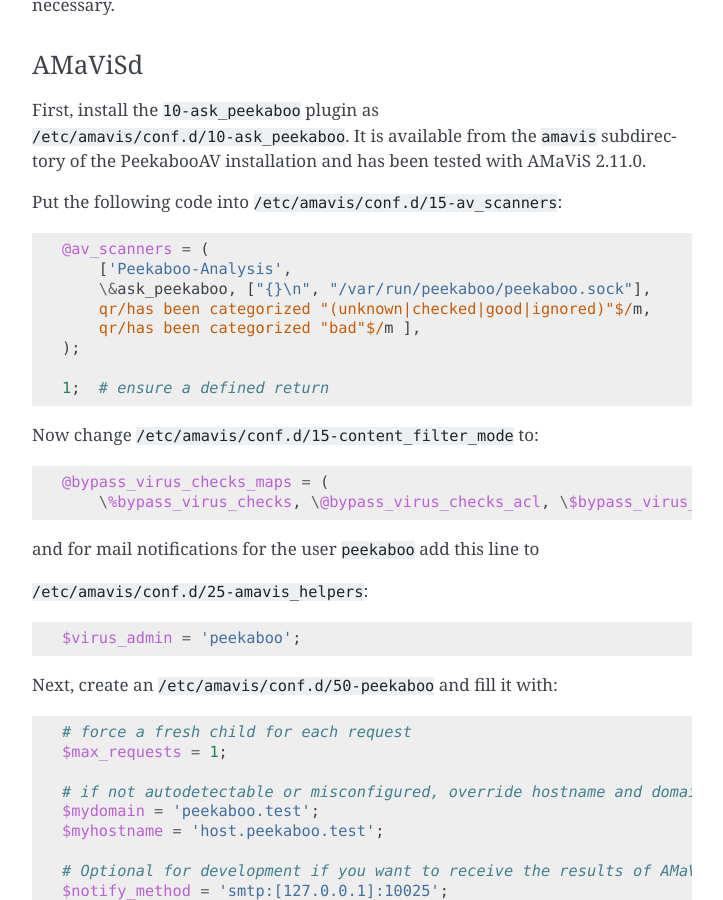
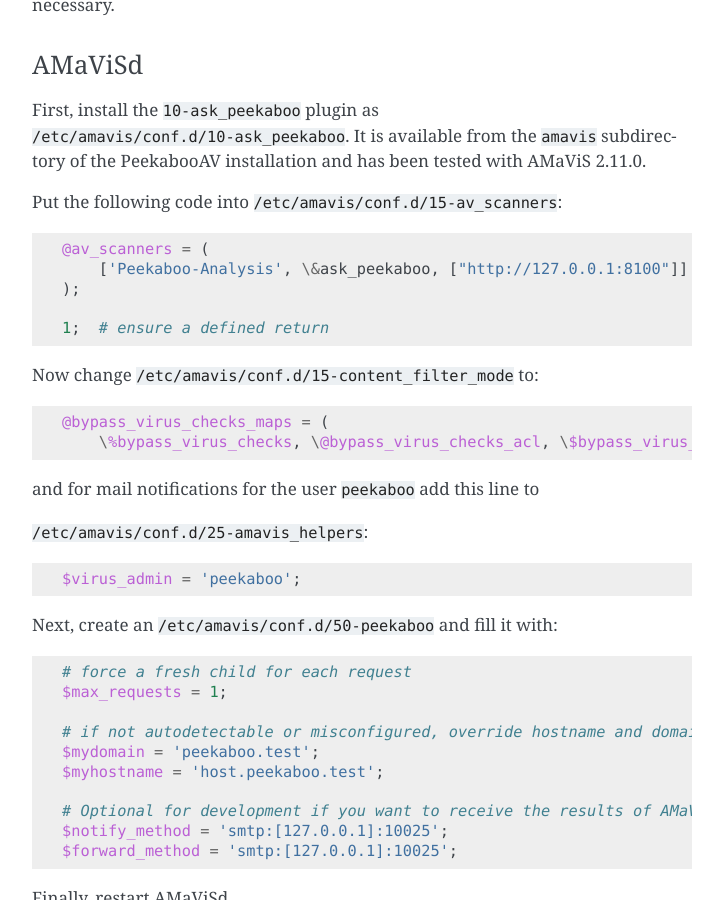
Before and after one commit to scVENUS/PeekabooAV, a Sphinx documentation site: the page built from docs/source/config.rst, in a window 1280 px wide and 900 px high, scrolled down 4419 px. Shown: the whole window, without its empty margins (388-1111 px from the left). Built offline with Sphinx 7.4.7, drawn with Linux system fonts in a browser that asks for light colours.

Commit message:
amavis: Remove remnants of virus scanner emulation
Since our plugin now implements all functionality of an AMaViS virus
scanner adapter (ask_daemon) itself, the convoluted rerouting of
internal protocol routine calls is no longer necessary. So we can drop
the _internal subroutine and it's patching into the call chain.

Since the routine now also returns the verdict triplet itself, the
result matching regexps loose their meaning and can be removed from the
av scanners config file and documentation.

```diff
--- a/docs/source/config.rst
+++ b/docs/source/config.rst
@@ -241,10 +241,7 @@
 .. code-block:: perl
 
     @av_scanners = (
-        ['Peekaboo-Analysis',
-        \&ask_peekaboo, ["{}\n", "/var/run/peekaboo/peekaboo.sock"],
-        qr/has been categorized "(unknown|checked|good|ignored)"$/m,
-        qr/has been categorized "bad"$/m ],
+        ['Peekaboo-Analysis', \&ask_peekaboo, ["http://127.0.0.1:8100"]]
     );
 
     1;  # ensure a defined return
```
Also changed, not shown: 1 other file.
